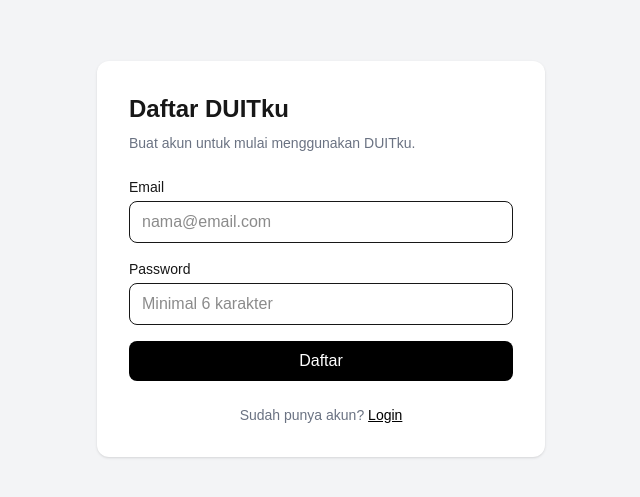
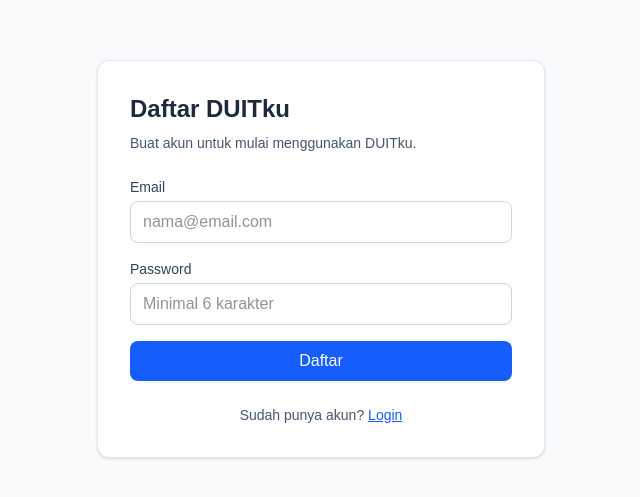
Before and after one commit to dianberlianhutasoit/ppk-pertemuan-4, a Next.js app: page /auth/register in a window 1280 px wide. Shown: the part 141-638 px from the top of the page, without its empty margins (319-959 px from the left). Built offline with nearby package versions, Linux system fonts and the light colour scheme; no server answers.

Commit message:
feat: improve register page styling

```diff
--- a/app/auth/register/page.tsx
+++ b/app/auth/register/page.tsx
@@ -39,19 +39,19 @@
   }
 
   return (
-    <main className="flex min-h-screen items-center justify-center bg-gray-100 px-4">
-      <div className="w-full max-w-md rounded-xl bg-white p-8 shadow">
-        <h1 className="mb-2 text-2xl font-bold">
+    <main className="flex min-h-screen items-center justify-center bg-slate-50 px-4">
+      <div className="w-full max-w-md rounded-xl border border-slate-200 bg-white p-8 shadow-sm">
+        <h1 className="mb-2 text-2xl font-bold text-slate-800">
           Daftar DUITku
         </h1>
 
-        <p className="mb-6 text-sm text-gray-500">
+        <p className="mb-6 text-sm text-slate-600">
           Buat akun untuk mulai menggunakan DUITku.
         </p>
 
         <form onSubmit={handleRegister} className="space-y-4">
           <div>
-            <label className="mb-1 block text-sm font-medium">
+            <label className="mb-1 block text-sm font-medium text-slate-700">
               Email
             </label>
 
@@ -60,13 +60,13 @@
               value={email}
               onChange={(event) => setEmail(event.target.value)}
               required
-              className="w-full rounded-lg border px-3 py-2"
+              className="w-full rounded-lg border border-slate-300 bg-white px-3 py-2 text-slate-800 outline-none focus:border-blue-500 focus:ring-2 focus:ring-blue-100"
               placeholder="nama@email.com"
             />
           </div>
 
           <div>
-            <label className="mb-1 block text-sm font-medium">
+            <label className="mb-1 block text-sm font-medium text-slate-700">
               Password
             </label>
 
@@ -76,13 +76,13 @@
               onChange={(event) => setPassword(event.target.value)}
               required
               minLength={6}
-              className="w-full rounded-lg border px-3 py-2"
+              className="w-full rounded-lg border border-slate-300 bg-white px-3 py-2 text-slate-800 outline-none focus:border-blue-500 focus:ring-2 focus:ring-blue-100"
               placeholder="Minimal 6 karakter"
             />
           </div>
 
           {message && (
-            <p className="rounded-lg bg-gray-100 p-3 text-sm">
+            <p className="rounded-lg bg-blue-50 p-3 text-sm text-blue-700">
               {message}
             </p>
           )}
@@ -90,17 +90,17 @@
           <button
             type="submit"
             disabled={loading}
-            className="w-full rounded-lg bg-black px-4 py-2 text-white disabled:opacity-50"
+            className="w-full rounded-lg bg-blue-600 px-4 py-2 text-white transition hover:bg-blue-700 disabled:opacity-50"
           >
             {loading ? "Mendaftarkan..." : "Daftar"}
           </button>
         </form>
 
-        <p className="mt-6 text-center text-sm text-gray-500">
+        <p className="mt-6 text-center text-sm text-slate-600">
           Sudah punya akun?{" "}
           <a
             href="/auth/login"
-            className="font-medium text-black underline"
+            className="font-medium text-blue-600 underline hover:text-blue-700"
           >
             Login
           </a>
```
